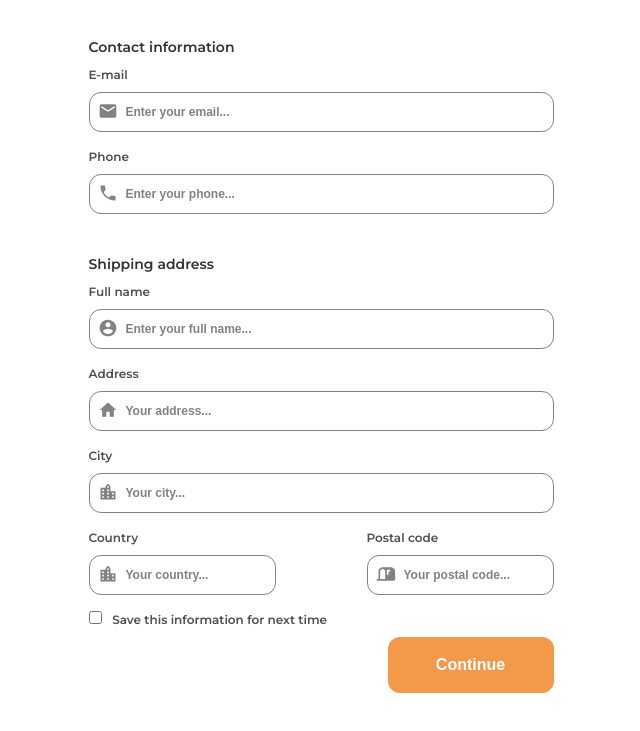
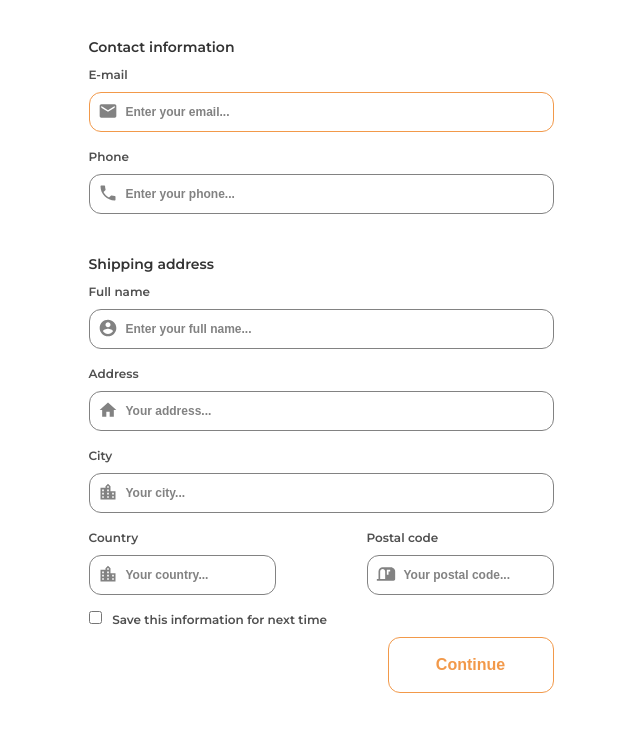
Before and after one commit to dcuevasdev/checkout-page, a plain HTML site: page index.html in a window 1280 px wide. In both pictures the pointer is over the input "Continue". Shown: the part 551-1282 px from the top of the page, without its empty margins (319-959 px from the left). Drawn offline with Linux system fonts and the light colour scheme.

Commit message:
Transiciones y animaciones para los inputs

```diff
--- a/CSS/styles.css
+++ b/CSS/styles.css
@@ -211,3 +211,17 @@ html {
   background-size: 2rem;
   background-repeat: no-repeat;
 }
+
+/*========================
+  Animation and transition
+==========================*/
+.form__input:focus {
+  border: 0.1rem solid var(--orange-bg);
+  transition: all 300ms;
+}
+.form__submit:hover {
+  border: 1px solid var(--orange-bg);
+  color: var(--orange-bg);
+  background-color: white;
+  transition: all 300ms;
+}
--- a/index.html
+++ b/index.html
@@ -121,6 +121,7 @@
               id="email"
               class="form__email form__input"
               placeholder="Enter your email..."
+              autofocus
             />
             <label for="phone" class="form__label">Phone</label>
             <input
```
